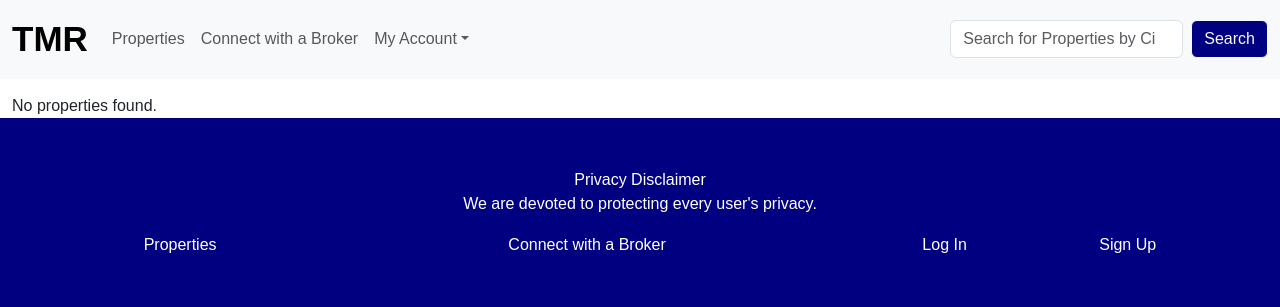
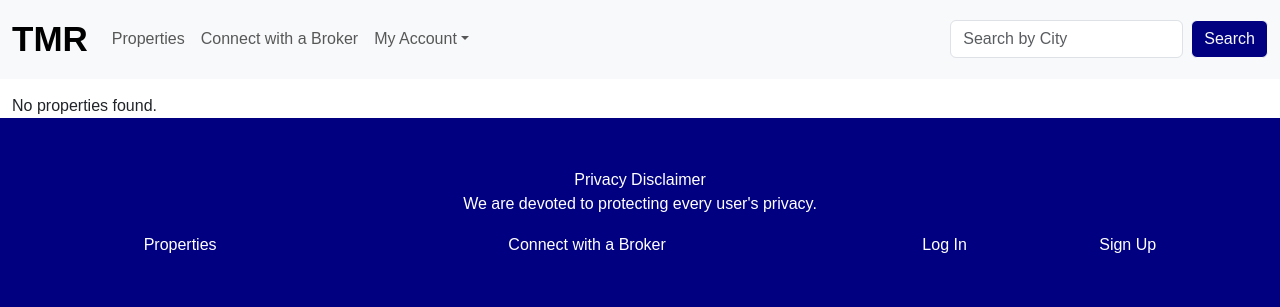
Before and after one commit to TheMagicRealtors/TheMagicRealtors-soen341projectF2023, a PHP site: page /index.php in a window 1280 px wide. Shown: the top 307 px of the page. Run offline with PHP 8.4, Linux system fonts and the light colour scheme; data that the repository does not hold is empty; some libraries are stand-ins or nearby versions.

Commit message:
changed the content of the placeholder in the search form

```diff
--- a/Sprint2/property page/header.php
+++ b/Sprint2/property page/header.php
@@ -58,7 +58,7 @@
                         </ul>
 
                         <form method="post" action="search.php" class="d-flex">
-                          <input class="form-control me-2" type="search" placeholder="Search for Properties by City" aria-label="Search" type="text" name="city" id="city">
+                          <input class="form-control me-2" type="search" placeholder="Search by City" aria-label="Search" type="text" name="city" id="city">
                           <button class="btn btn-outline-light" type="submit" value = "Search" style="background-color:#000080; ">Search</button>
                         </form>
                       </div>
```
